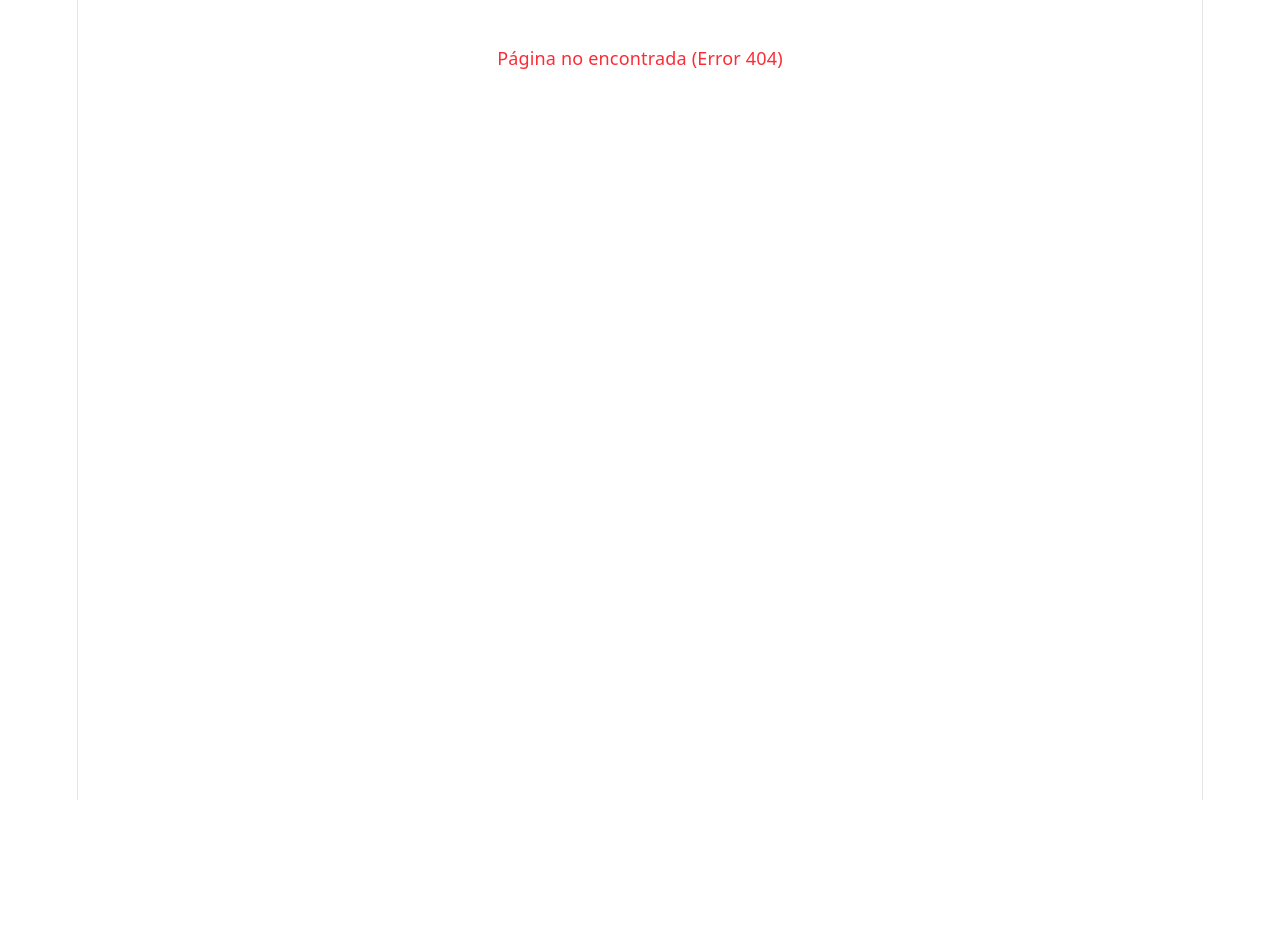
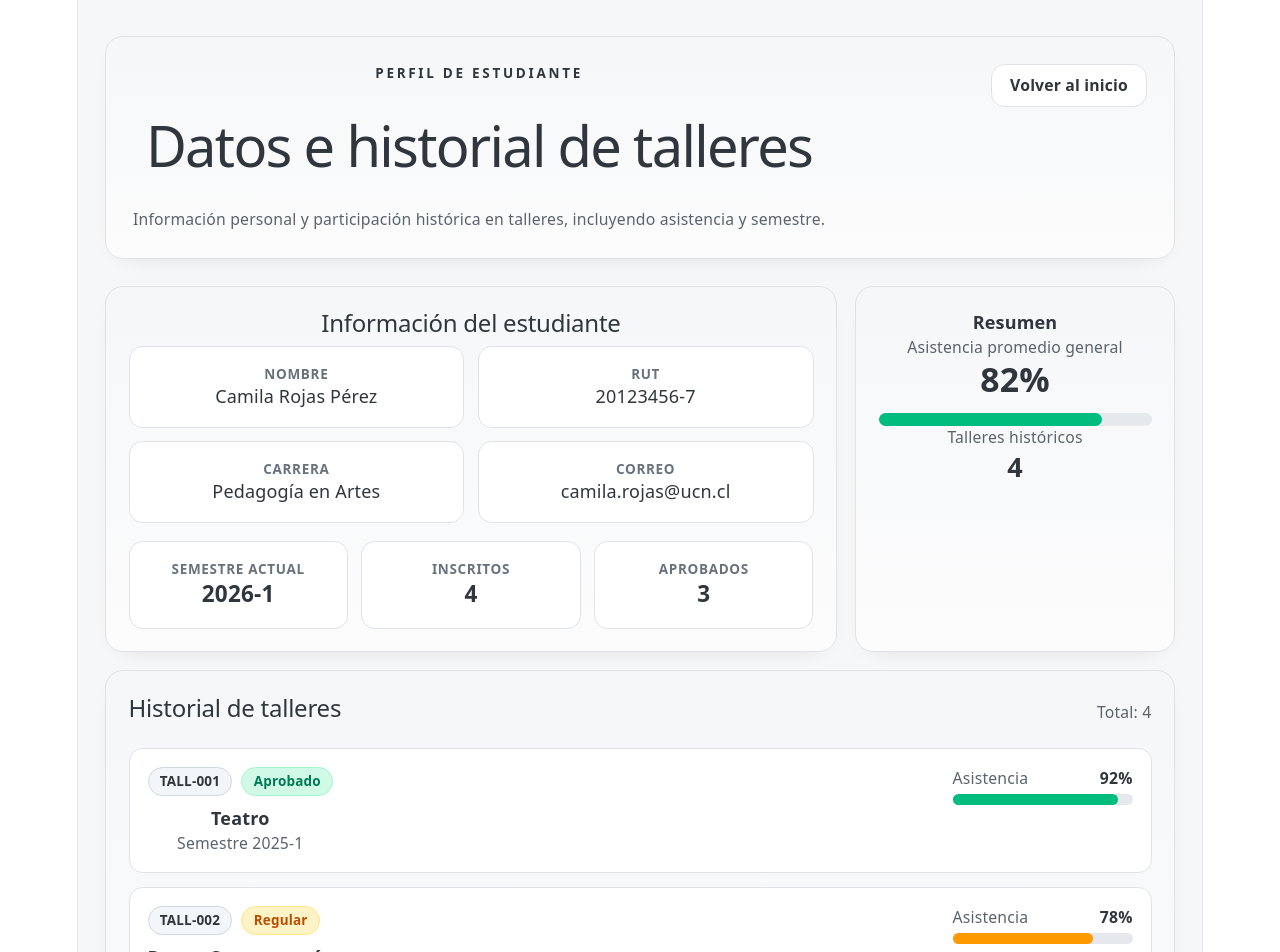
Before and after one commit to cosmicow-lvc/degu, a React (Vite) app in the folder Frontend/: page /perfil in a window 1280 px wide. Before the commit this address had no page. Shown: the top 952 px of the page. Before the commit the page ends 800 px from the top, so only its background shows below. Built offline with nearby package versions, Linux system fonts and the light colour scheme.

Commit message:
Página de perfil

```diff
--- a/Frontend/src/App.tsx
+++ b/Frontend/src/App.tsx
@@ -3,6 +3,7 @@ import ListaTalleres from './components/listaTalleres';
 import FormularioAsistencia from './components/formularioAsistencia';
 import Inicio from './pages/Inicio';
 import Horario from './pages/Horario'
+import Perfil from './pages/Perfil'
 import './App.css';
 
 
@@ -14,6 +15,7 @@ function App() {
       <Route path='/formularioAsistencia' element={<FormularioAsistencia />} />
       <Route path='/talleres' element={<ListaTalleres />} />
       <Route path='/horario' element={<Horario />} />
+      <Route path='/perfil' element={<Perfil />} />
       <Route path="*" element={<div className="p-10 text-center text-red-500">Página no encontrada (Error 404)</div>} />
     </Routes>
   );
--- /dev/null
+++ b/Frontend/src/pages/Perfil.tsx
@@ -0,0 +1,174 @@
+import { type ReactElement } from "react"
+import { Link } from "react-router-dom"
+
+interface TallerHistorico {
+  id: number
+  codigo: string
+  nombre: string
+  semestre: string
+  asistencia: number
+  estado: "Aprobado" | "Regular" | "Bajo"
+}
+
+const estudiante = {
+  nombre: "Camila Rojas Pérez",
+  rut: "20123456-7",
+  carrera: "Pedagogía en Artes",
+  correo: "camila.rojas@ucn.cl",
+  semestreActual: "2026-1",
+  promedioAsistencia: 82,
+  talleresInscritos: 4,
+  talleresAprobados: 3,
+}
+
+const historialTalleres: TallerHistorico[] = [
+  { id: 1, codigo: "TALL-001", nombre: "Teatro", semestre: "2025-1", asistencia: 92, estado: "Aprobado" },
+  { id: 2, codigo: "TALL-002", nombre: "Danza Contemporánea", semestre: "2025-2", asistencia: 78, estado: "Regular" },
+  { id: 3, codigo: "TALL-003", nombre: "Pintura", semestre: "2024-2", asistencia: 61, estado: "Regular" },
+  { id: 4, codigo: "TALL-004", nombre: "Música Andina", semestre: "2024-1", asistencia: 95, estado: "Aprobado" },
+]
+
+function colorAsistencia(asistencia: number): string {
+  if (asistencia >= 80) return "bg-emerald-500"
+  if (asistencia >= 60) return "bg-amber-500"
+  return "bg-rose-500"
+}
+
+function colorEstado(estado: TallerHistorico["estado"]): string {
+  if (estado === "Aprobado") return "bg-emerald-100 text-emerald-700 border border-emerald-200"
+  if (estado === "Regular") return "bg-amber-100 text-amber-700 border border-amber-200"
+  return "bg-rose-100 text-rose-700 border border-rose-200"
+}
+
+export default function Perfil(): ReactElement {
+  return (
+    <main className="min-h-screen bg-[#f6f7f8] px-4 py-8 sm:px-6">
+      <section className="mx-auto w-full max-w-6xl">
+        <header className="mb-6 rounded-2xl border border-[#dfe3e7] bg-gradient-to-b from-[#f6f7f8] to-[#fcfcfd] p-6 shadow-[0_8px_22px_-18px_rgba(31,35,40,0.28)]">
+          <div className="flex flex-col gap-4 md:flex-row md:items-start md:justify-between">
+            <div>
+              <p className="text-xs font-semibold uppercase tracking-[0.2em] text-[#2f363d]">
+                Perfil de estudiante
+              </p>
+              <h1 className="mt-2 text-3xl font-semibold text-[#2f363d] md:text-4xl">
+                Datos e historial de talleres
+              </h1>
+              <p className="mt-2 max-w-2xl text-sm text-[#5a636d]">
+                Información personal y participación histórica en talleres, incluyendo asistencia y semestre.
+              </p>
+            </div>
+
+            <Link
+              to="/"
+              className="inline-flex items-center justify-center rounded-xl border border-[#dfe3e7] bg-white px-4 py-2 text-sm font-semibold text-[#2f363d] transition hover:border-[#bfc8d1] hover:bg-[#f8fafc]"
+            >
+              Volver al inicio
+            </Link>
+          </div>
+        </header>
+
+        <div className="grid gap-4 lg:grid-cols-[1fr_320px]">
+          <section className="rounded-2xl border border-[#dfe3e7] bg-gradient-to-b from-[#f6f7f8] to-[#fcfcfd] p-5 shadow-[0_8px_22px_-18px_rgba(31,35,40,0.28)]">
+            <h2 className="mb-4 text-lg font-semibold text-[#2f363d]">Información del estudiante</h2>
+
+            <div className="grid gap-3 sm:grid-cols-2">
+              <article className="rounded-xl border border-[#dfe3e7] bg-white p-4">
+                <p className="text-xs font-semibold uppercase tracking-wider text-[#68727d]">Nombre</p>
+                <p className="mt-1 text-[#2f363d]">{estudiante.nombre}</p>
+              </article>
+
+              <article className="rounded-xl border border-[#dfe3e7] bg-white p-4">
+                <p className="text-xs font-semibold uppercase tracking-wider text-[#68727d]">RUT</p>
+                <p className="mt-1 text-[#2f363d]">{estudiante.rut}</p>
+              </article>
+
+              <article className="rounded-xl border border-[#dfe3e7] bg-white p-4">
+                <p className="text-xs font-semibold uppercase tracking-wider text-[#68727d]">Carrera</p>
+                <p className="mt-1 text-[#2f363d]">{estudiante.carrera}</p>
+              </article>
+
+              <article className="rounded-xl border border-[#dfe3e7] bg-white p-4">
+                <p className="text-xs font-semibold uppercase tracking-wider text-[#68727d]">Correo</p>
+                <p className="mt-1 break-all text-[#2f363d]">{estudiante.correo}</p>
+              </article>
+            </div>
+
+            <div className="mt-4 grid gap-3 sm:grid-cols-3">
+              <article className="rounded-xl border border-[#dfe3e7] bg-white p-4">
+                <p className="text-xs font-semibold uppercase tracking-wider text-[#68727d]">Semestre actual</p>
+                <p className="mt-1 text-xl font-semibold text-[#2f363d]">{estudiante.semestreActual}</p>
+              </article>
+              <article className="rounded-xl border border-[#dfe3e7] bg-white p-4">
+                <p className="text-xs font-semibold uppercase tracking-wider text-[#68727d]">Inscritos</p>
+                <p className="mt-1 text-xl font-semibold text-[#2f363d]">{estudiante.talleresInscritos}</p>
+              </article>
+              <article className="rounded-xl border border-[#dfe3e7] bg-white p-4">
+                <p className="text-xs font-semibold uppercase tracking-wider text-[#68727d]">Aprobados</p>
+                <p className="mt-1 text-xl font-semibold text-[#2f363d]">{estudiante.talleresAprobados}</p>
+              </article>
+            </div>
+          </section>
+
+          <aside className="rounded-2xl border border-[#dfe3e7] bg-gradient-to-b from-[#f6f7f8] to-[#fcfcfd] p-5 shadow-[0_8px_22px_-18px_rgba(31,35,40,0.28)]">
+            <h3 className="text-base font-semibold text-[#2f363d]">Resumen</h3>
+            <p className="mt-2 text-sm text-[#5a636d]">Asistencia promedio general</p>
+            <p className="mt-1 text-3xl font-bold text-[#2f363d]">{estudiante.promedioAsistencia}%</p>
+            <div className="mt-3 h-3 w-full rounded-full bg-[#e5e9ee]">
+              <div
+                className={`h-3 rounded-full ${colorAsistencia(estudiante.promedioAsistencia)}`}
+                style={{ width: `${estudiante.promedioAsistencia}%` }}
+              />
+            </div>
+
+            <p className="mt-6 text-sm text-[#5a636d]">Talleres históricos</p>
+            <p className="text-2xl font-semibold text-[#2f363d]">{historialTalleres.length}</p>
+          </aside>
+        </div>
+
+        <section className="mt-4 rounded-2xl border border-[#dfe3e7] bg-gradient-to-b from-[#f6f7f8] to-[#fcfcfd] p-5 shadow-[0_8px_22px_-18px_rgba(31,35,40,0.28)]">
+          <div className="mb-4 flex items-center justify-between">
+            <h2 className="text-lg font-semibold text-[#2f363d]">Historial de talleres</h2>
+            <span className="text-sm font-medium text-[#5a636d]">Total: {historialTalleres.length}</span>
+          </div>
+
+          <div className="grid gap-3">
+            {historialTalleres.map((taller) => (
+              <article
+                key={taller.id}
+                className="rounded-xl border border-[#dfe3e7] bg-white p-4 transition hover:-translate-y-[1px] hover:border-[#b7c2cd] hover:shadow-[0_10px_20px_-16px_rgba(31,35,40,0.34)]"
+              >
+                <div className="flex flex-col gap-3 sm:flex-row sm:items-start sm:justify-between">
+                  <div>
+                    <div className="flex flex-wrap items-center gap-2">
+                      <span className="rounded-full border border-[#cfd7df] bg-[#f3f6f9] px-2.5 py-1 text-xs font-semibold text-[#2f363d]">
+                        {taller.codigo}
+                      </span>
+                      <span className={`rounded-full px-2.5 py-1 text-xs font-semibold ${colorEstado(taller.estado)}`}>
+                        {taller.estado}
+                      </span>
+                    </div>
+                    <h3 className="mt-2 text-base font-semibold text-[#2f363d]">{taller.nombre}</h3>
+                    <p className="mt-1 text-sm text-[#5a636d]">Semestre {taller.semestre}</p>
+                  </div>
+
+                  <div className="min-w-40">
+                    <div className="mb-1 flex items-end justify-between">
+                      <span className="text-sm text-[#5a636d]">Asistencia</span>
+                      <span className="text-sm font-semibold text-[#2f363d]">{taller.asistencia}%</span>
+                    </div>
+                    <div className="h-2.5 w-full rounded-full bg-[#e5e9ee]">
+                      <div
+                        className={`h-2.5 rounded-full ${colorAsistencia(taller.asistencia)}`}
+                        style={{ width: `${taller.asistencia}%` }}
+                      />
+                    </div>
+                  </div>
+                </div>
+              </article>
+            ))}
+          </div>
+        </section>
+      </section>
+    </main>
+  )
+}
```
